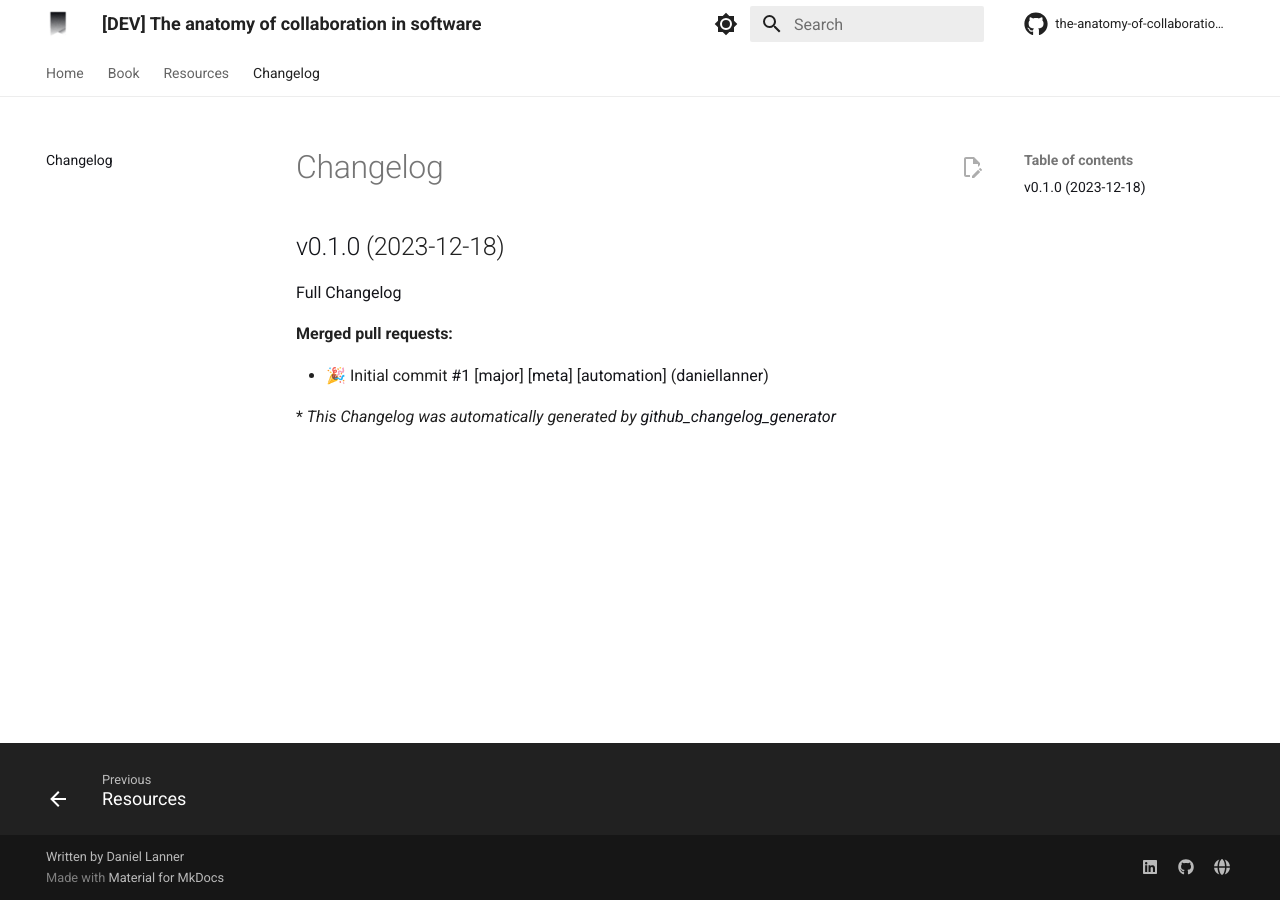
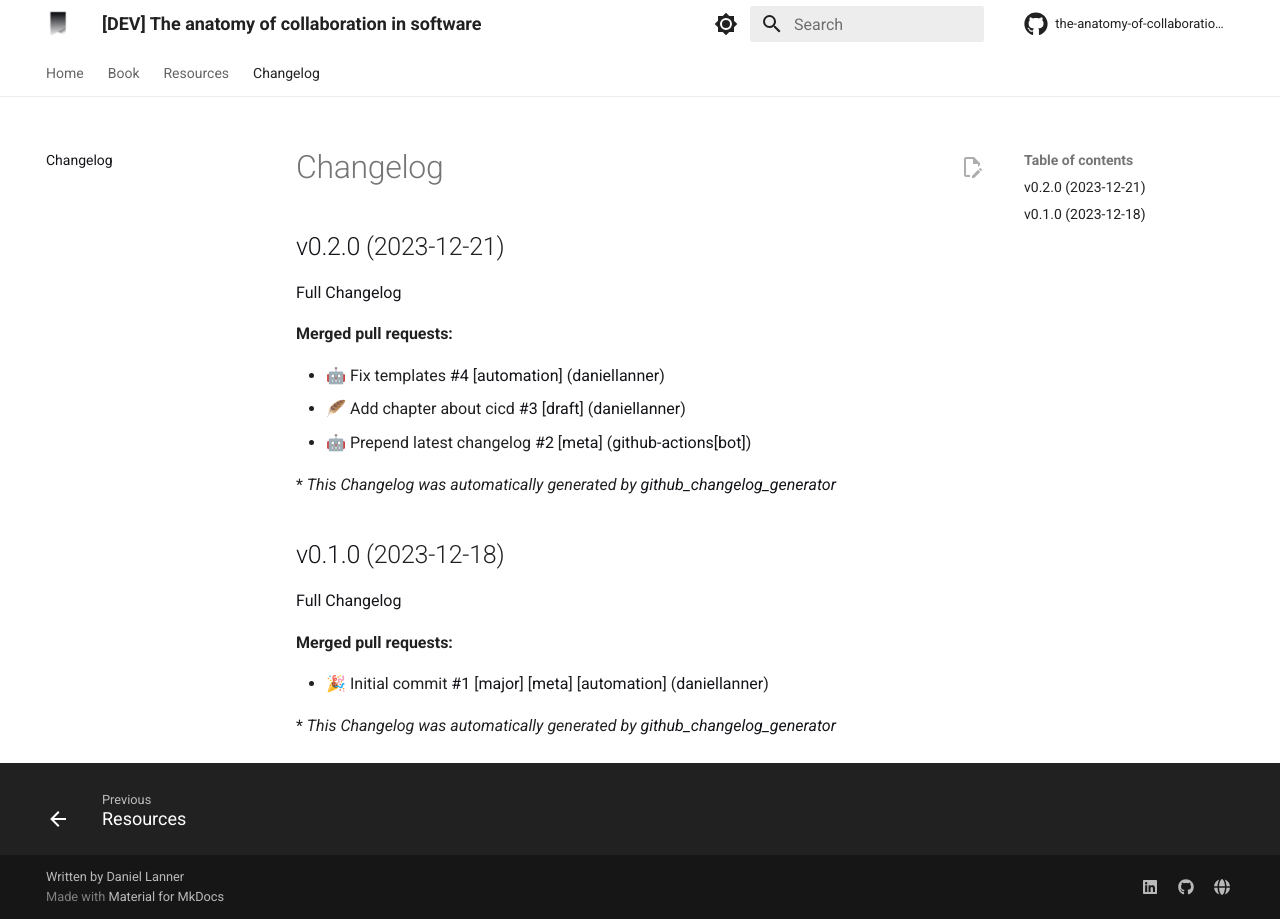
Before and after one commit to engineering-collaboration/book, an MkDocs documentation site: the page built from docs/changelog.md, in a window 1280 px wide. Built offline with MkDocs 1.6.1 and Material for MkDocs 9.7.7, drawn with Linux system fonts in a browser that asks for light colours; comment, search, counter and statistics services are not loaded.

Commit message:
[create-pull-request] automated change

```diff
--- a/docs/changelog.md
+++ b/docs/changelog.md
@@ -1,4 +1,18 @@
 # Changelog
+
+## [v0.2.0](https://github.com/the-anatomy-of-collaboration/book/tree/v0.2.0) (2023-12-21)
+
+[Full Changelog](https://github.com/the-anatomy-of-collaboration/book/compare/v0.1.0...v0.2.0)
+
+**Merged pull requests:**
+
+- 🤖  Fix templates [\#4](https://github.com/the-anatomy-of-collaboration/book/pull/4) [[automation](https://github.com/the-anatomy-of-collaboration/book/labels/automation)] ([daniellanner](https://github.com/daniellanner))
+- 🪶  Add chapter about cicd [\#3](https://github.com/the-anatomy-of-collaboration/book/pull/3) [[draft](https://github.com/the-anatomy-of-collaboration/book/labels/draft)] ([daniellanner](https://github.com/daniellanner))
+- 🤖 Prepend latest changelog [\#2](https://github.com/the-anatomy-of-collaboration/book/pull/2) [[meta](https://github.com/the-anatomy-of-collaboration/book/labels/meta)] ([github-actions[bot]](https://github.com/apps/github-actions))
+
+
+
+\* *This Changelog was automatically generated by [github_changelog_generator](https://github.com/github-changelog-generator/github-changelog-generator)*
 
 ## [v0.1.0](https://github.com/the-anatomy-of-collaboration/book/tree/v0.1.0) (2023-12-18)
 
```
